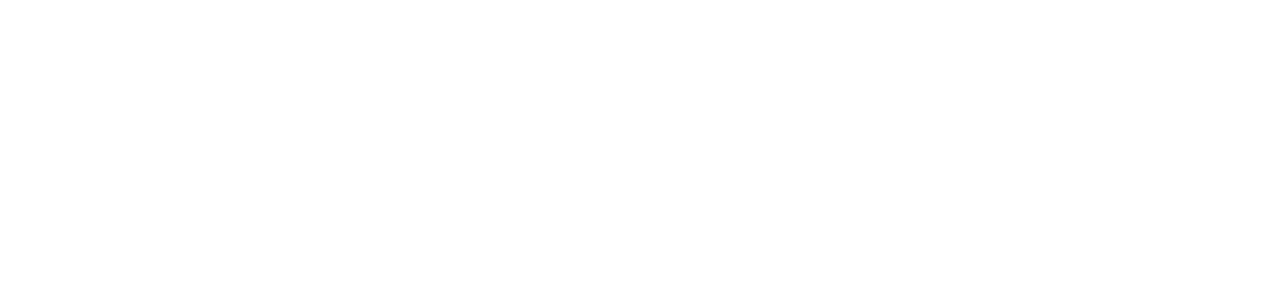
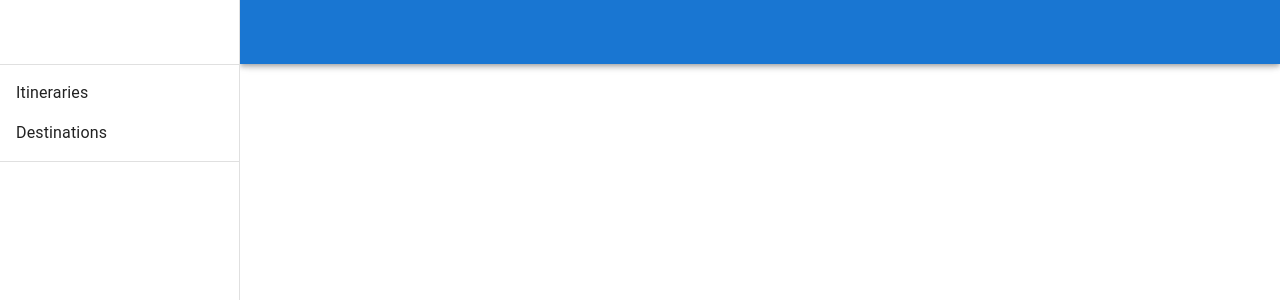
Before and after one commit to Josh9911/TT1_16, a React (Vite) app in the folder frontend/: page / in a window 1280 px wide. Before the commit this address had no page. Shown: the top 300 px of the page. Built offline with nearby package versions, Linux system fonts and the light colour scheme.

Commit message:
added sidebar.jsx file

```diff
--- a/frontend/src/App.jsx
+++ b/frontend/src/App.jsx
@@ -1,5 +1,5 @@
 import './App.css'
-import { BrowserRouter, Routes, Route } from "react-router-dom";
+import { BrowserRouter, Routes, Route, useNavigate } from "react-router-dom";
 import Dashboard from "./components/Dashboard.jsx"
 import Destinations from './components/Destinations.jsx';
 import SideBar from "./components/SideBar.jsx"
--- /dev/null
+++ b/frontend/src/components/SideBar.jsx
@@ -0,0 +1,66 @@
+import * as React from 'react';
+import Box from '@mui/material/Box';
+import Drawer from '@mui/material/Drawer';
+import CssBaseline from '@mui/material/CssBaseline';
+import AppBar from '@mui/material/AppBar';
+import Toolbar from '@mui/material/Toolbar';
+import List from '@mui/material/List';
+import Typography from '@mui/material/Typography';
+import Divider from '@mui/material/Divider';
+import ListItem from '@mui/material/ListItem';
+import ListItemButton from '@mui/material/ListItemButton';
+import { useNavigate } from "react-router-dom";
+import ListItemIcon from '@mui/material/ListItemIcon';
+import ListItemText from '@mui/material/ListItemText';
+
+const drawerWidth = 240;
+
+export default function SideBar() {
+    // const navigate = useNavigate();
+    // const handleRouteToItineraries = () =>{
+    //     // navigate("/home");
+    // }
+    //
+    // const handleRouteToDestinations = () =>{
+    //     // navigate('/home');
+    // }
+
+
+    return (
+        <Box sx={{ display: 'flex' }}>
+            <CssBaseline />
+            <AppBar
+                position="fixed"
+                sx={{ width: `calc(100% - ${drawerWidth}px)`, ml: `${drawerWidth}px` }}
+            >
+                <Toolbar>
+                    <Typography variant="h6" noWrap component="div">
+
+                    </Typography>
+                </Toolbar>
+            </AppBar>
+            <Drawer
+                sx={{
+                    width: drawerWidth,
+                    flexShrink: 0,
+                    '& .MuiDrawer-paper': {
+                        width: drawerWidth,
+                        boxSizing: 'border-box',
+                    },
+                }}
+                variant="permanent"
+                anchor="left"
+            >
+                <Toolbar />
+                <Divider />
+                <List>
+                    <ListItem>Itineraries</ListItem>
+                    <ListItem>Destinations</ListItem>
+                    {/*<button onClick={handleRouteToItineraries}>Itineraries</button>*/}
+                    {/*<button onClick={handleRouteToDestinations}>Destinations</button>*/}
+                </List>
+                <Divider />
+            </Drawer>
+        </Box>
+    );
+}
```
